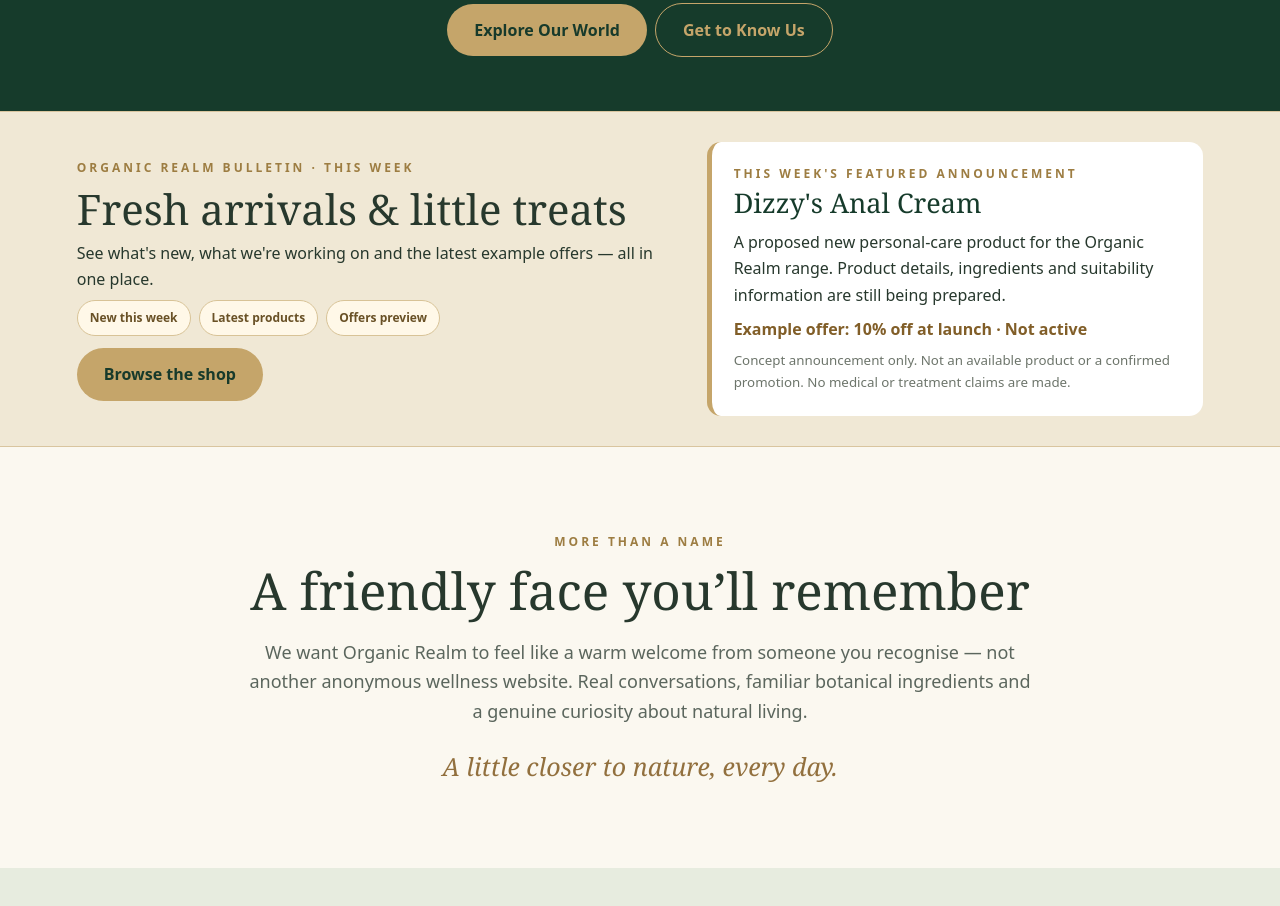
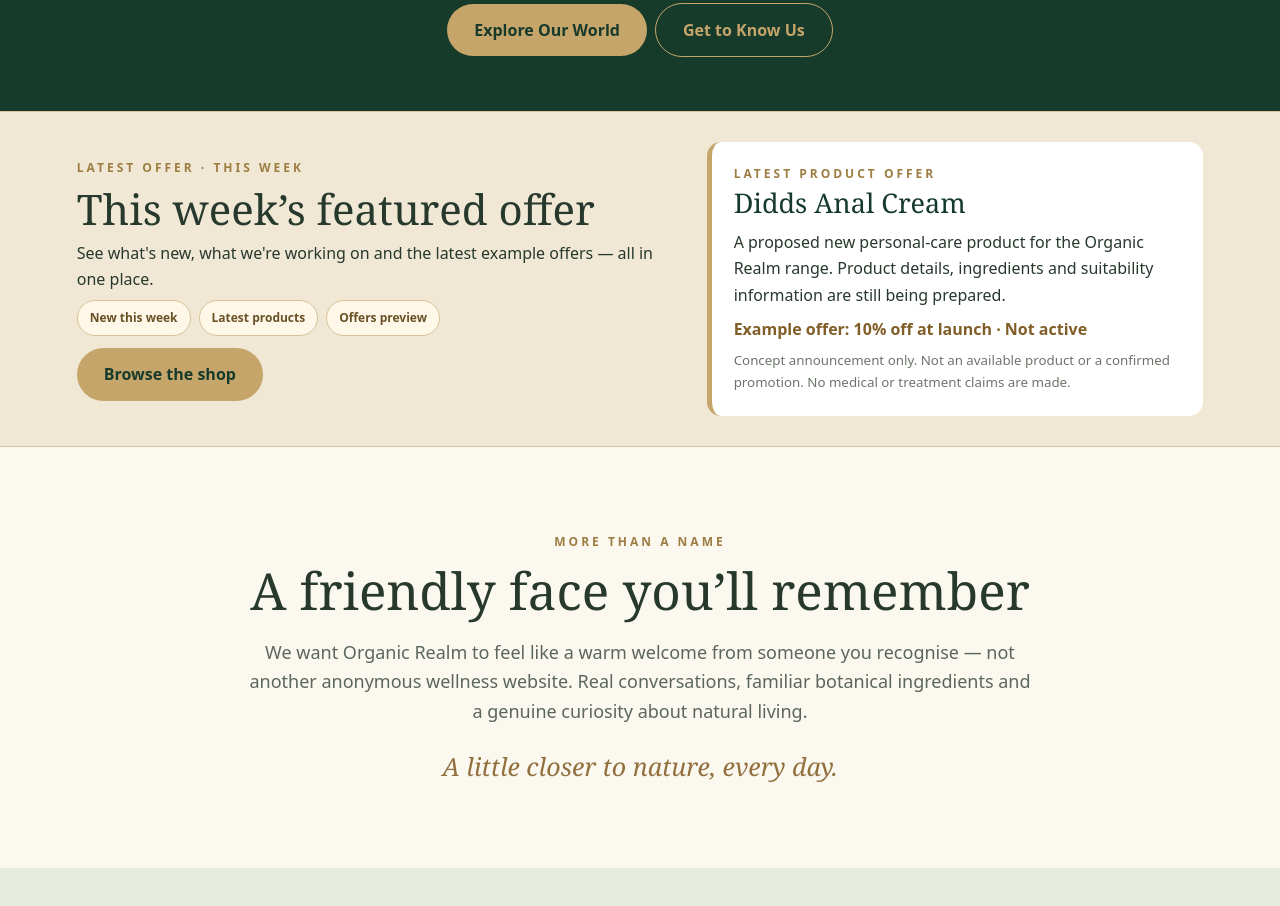
Before and after one commit to automotivekeys/organic-realm-website, a plain HTML site: page index.html in a window 1280 px wide. Shown: the part 1212-2118 px from the top of the page. Drawn offline with Linux system fonts and the light colour scheme.

Commit message:
Rename featured product Didds Anal Cream and highlight latest offer near top

```diff
--- a/index.html
+++ b/index.html
@@ -9,7 +9,7 @@
 <header><a class="brand" href="#">✦ Organic <span>Realm</span></a><nav aria-label="Main navigation"><a href="#welcome">Welcome</a><a href="#collections">Our World</a><a href="#recipes">Herbal Recipes</a><a href="#story">Our Story</a><a href="#welcome">Bulletin</a><a href="#shop">Shop</a><a href="#basket" id="basket-nav">Preview basket (<span id="basket-count">0</span>)</a></nav></header>
 <main><div class="hero"><img src="organic-realm-hero-small.jpg" alt="The familiar smiling face of Organic Realm, presenting a botanical product among herbs and flowers" fetchpriority="high"></div>
 <section class="hero-caption" id="welcome"><div class="eyebrow">A familiar face. A natural welcome.</div><h1>Welcome to Organic Realm</h1><p>Good to see you. Come on in and discover the simple pleasures of nature, familiar herbs and everyday rituals worth sharing.</p><a class="btn" href="#collections">Explore Our World</a><a class="btn btn-outline" href="#story">Get to Know Us</a></section>
-<section class="bulletin" aria-label="Organic Realm weekly bulletin"><div class="bulletin-inner"><div><div class="eyebrow">Organic Realm bulletin · This week</div><h2>Fresh arrivals &amp; little treats</h2><p>See what's new, what we're working on and the latest example offers — all in one place.</p><div class="bulletin-tags"><span class="bulletin-tag">New this week</span><span class="bulletin-tag">Latest products</span><span class="bulletin-tag">Offers preview</span></div><a class="btn" href="#shop">Browse the shop</a></div><article class="bulletin-feature"><div class="eyebrow">This week's featured announcement</div><strong>Dizzy's Anal Cream</strong><p>A proposed new personal-care product for the Organic Realm range. Product details, ingredients and suitability information are still being prepared.</p><div class="bulletin-discount">Example offer: 10% off at launch · Not active</div><small>Concept announcement only. Not an available product or a confirmed promotion. No medical or treatment claims are made.</small></article></div></section><section class="section wrap"><div class="intro"><div class="eyebrow">More than a name</div><h2>A friendly face you’ll remember</h2><p>We want Organic Realm to feel like a warm welcome from someone you recognise — not another anonymous wellness website. Real conversations, familiar botanical ingredients and a genuine curiosity about natural living.</p><div class="signature">A little closer to nature, every day.</div></div></section>
+<section class="bulletin" aria-label="Organic Realm weekly bulletin"><div class="bulletin-inner"><div><div class="eyebrow">Latest offer · This week</div><h2>This week’s featured offer</h2><p>See what's new, what we're working on and the latest example offers — all in one place.</p><div class="bulletin-tags"><span class="bulletin-tag">New this week</span><span class="bulletin-tag">Latest products</span><span class="bulletin-tag">Offers preview</span></div><a class="btn" href="#shop">Browse the shop</a></div><article class="bulletin-feature"><div class="eyebrow">Latest product offer</div><strong>Didds Anal Cream</strong><p>A proposed new personal-care product for the Organic Realm range. Product details, ingredients and suitability information are still being prepared.</p><div class="bulletin-discount">Example offer: 10% off at launch · Not active</div><small>Concept announcement only. Not an available product or a confirmed promotion. No medical or treatment claims are made.</small></article></div></section><section class="section wrap"><div class="intro"><div class="eyebrow">More than a name</div><h2>A friendly face you’ll remember</h2><p>We want Organic Realm to feel like a warm welcome from someone you recognise — not another anonymous wellness website. Real conversations, familiar botanical ingredients and a genuine curiosity about natural living.</p><div class="signature">A little closer to nature, every day.</div></div></section>
 <section class="section soft" id="collections"><div class="wrap"><div class="eyebrow">Discover Organic Realm</div><h2>Find your natural ritual</h2><p>Explore the ideas and collections taking shape in our world.</p><div class="pillars"><article class="tile"><div class="symbol">🍵</div><h3>Herbal Teas</h3><p>Comforting infusions, familiar flavours and moments to slow down.</p><small>Collection in development</small></article><article class="tile"><div class="symbol">🌿</div><h3>Botanical Ingredients</h3><p>From rosemary and mint to ginger and turmeric, discover the plants behind everyday recipes.</p><small>Explore the ingredients</small></article><article class="tile"><div class="symbol">🌼</div><h3>Natural Care</h3><p>Thoughtful botanical-inspired skincare concepts, designed with care.</p><small>Coming soon</small></article></div></div></section>
 <section class="section wrap" id="story"><div class="feature"><div class="feature-art"><img loading="lazy" src="organic-realm-hero-small.jpg" alt="The Organic Realm gentleman surrounded by herbs"></div><div><div class="eyebrow">The face behind the welcome</div><h2>It starts with a smile and a story</h2><p>When you visit Organic Realm, we want you to recognise the same welcoming face, the same love of botanicals and the same down-to-earth approach.</p><p>Our aim is to make learning about herbs, traditional ingredients and daily routines feel personal, approachable and enjoyable.</p><a class="btn" href="#recipes">See Our Recipes</a></div></div></section>
 <section class="section soft" id="recipes"><div class="wrap"><div class="eyebrow">From our kitchen</div><h2>Simple herbal inspiration</h2><p>Small rituals and recipes inspired by ingredients you may already know.</p><div class="recipe-grid"><article class="recipe"><h3>Fresh mint &amp; lemon infusion</h3><p>Steep washed mint leaves in hot water, add a slice of lemon and enjoy the refreshing flavour.</p></article><article class="recipe"><h3>Warming ginger tea</h3><p>Steep a few slices of fresh ginger in hot water, strain and add lemon to taste.</p></article></div><p class="disclaimer">Recipes are shared for flavour and general lifestyle interest, not to treat or prevent medical conditions. Check suitability if you have allergies, take medication or are pregnant.</p></div></section>
```
